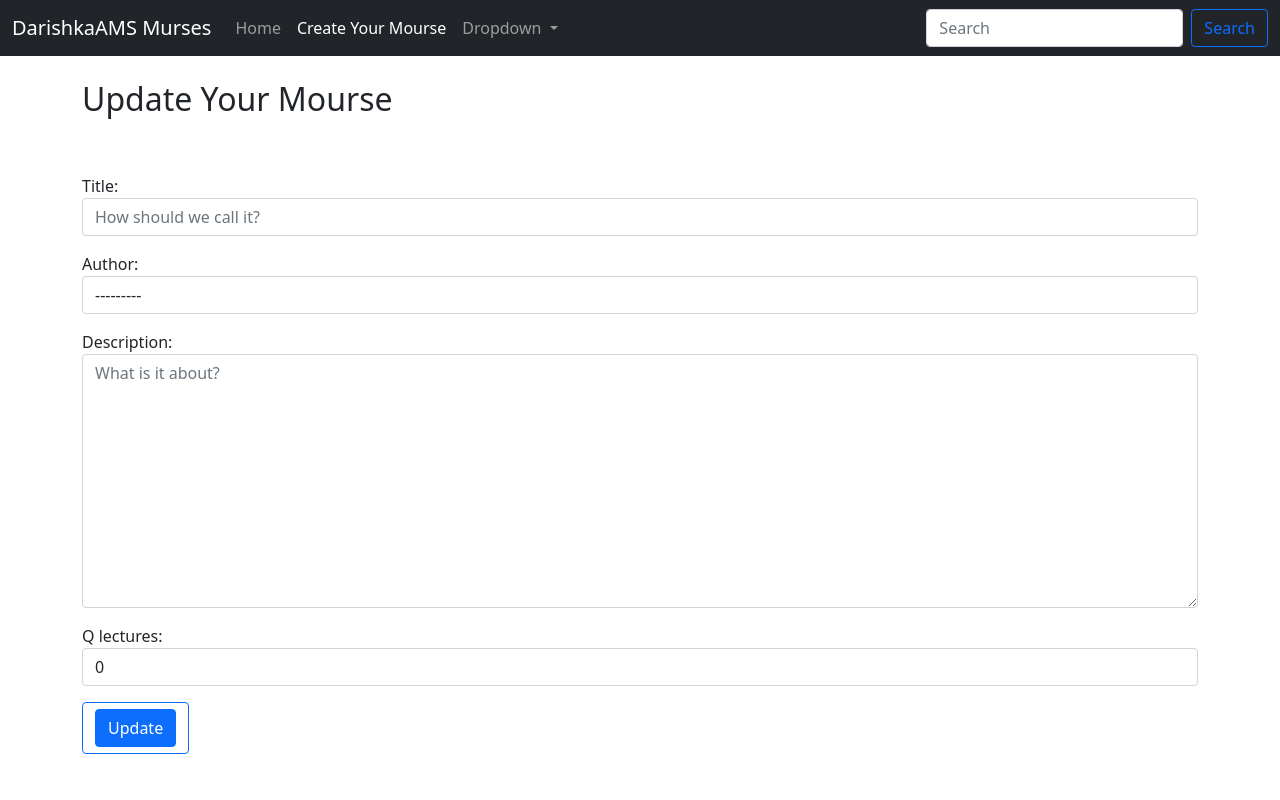
After one commit to DarishkaAMS/Dj_Rest_Projects-Mourse_catalog, a Django app: template Mourse_catalog/templates/update_mourse.html in a window 1280 px wide. The commit adds this page. Run offline with Django 3.2, Linux system fonts and the light colour scheme; the template is opened without the code that fills it: values that come from a table or form of the project are taken from there, others are empty.

Commit message:
Add mourse update

```diff
--- a/Mourse_catalog/my_mourse/urls.py
+++ b/Mourse_catalog/my_mourse/urls.py
@@ -1,9 +1,10 @@
 from django.urls import path
 
-from .views import MourseCreateView, MourseDetaisView, MourseListView
+from .views import MourseCreateView, MourseDetaisView, MourseListView, MourseUpdateView
 
 urlpatterns = [
     path('', MourseListView.as_view(), name='home'),
     path('mourse/<int:pk>', MourseDetaisView.as_view(), name='mourse_detail'),
     path('create_post/', MourseCreateView.as_view(), name='create_mourse'),
+    path('update_post/<int:pk>', MourseUpdateView.as_view(), name='update_mourse'),
 ]
--- a/Mourse_catalog/templates/home.html
+++ b/Mourse_catalog/templates/home.html
@@ -3,6 +3,7 @@
 {% block title %} Mourse List {% endblock %}
 
 {% block content %}
+    <h2> Our Mourses so far </h2>
     {% for mourse in object_list %}
       <div class="card" style="width: 18rem;">
         <div class="card-body">
@@ -12,7 +13,10 @@
           <h6 class="card-subtitle mb-2 text-muted"> We start - {{ mourse.start_date }} </h6>
           <br/>
           <button class="btn btn-outline-primary">
-            <a href="{% url 'mourse_detail' mourse.pk %}" class="btn btn-primary"> View more</a>
+            <a href="{% url 'mourse_detail' mourse.pk %}" class="btn btn-primary"> View more </a>
+          </button>
+          <button class="btn btn-outline-secondary">
+            <a href="{% url 'update_mourse' mourse.pk %}" class="btn btn-secondary"> Update </a>
           </button>
         </div>
       </div>
--- /dev/null
+++ b/Mourse_catalog/templates/update_mourse.html
@@ -0,0 +1,14 @@
+{% extends 'base.html' %}
+
+{% block title %} Update Mourse {% endblock %}
+
+{% block content %}
+  <h2> Update Your Mourse </h2>
+  <br/> <br/>
+  <div class="form-group">
+    <form method="POST">
+      {% csrf_token %}
+      {{ form.as_p }}
+    <button class="btn btn-outline-primary"> <div class="btn btn-primary"> Update </div></button>
+  </div>
+{% endblock %}
```
Also changed, not shown: Mourse_catalog/my_mourse/views.py (+7 -1 lines), Mourse_catalog/templates/delete_mourse.html (added, +10 -0 lines), Mourse_catalog/templates/mourse_details.html (+4 -3 lines).
